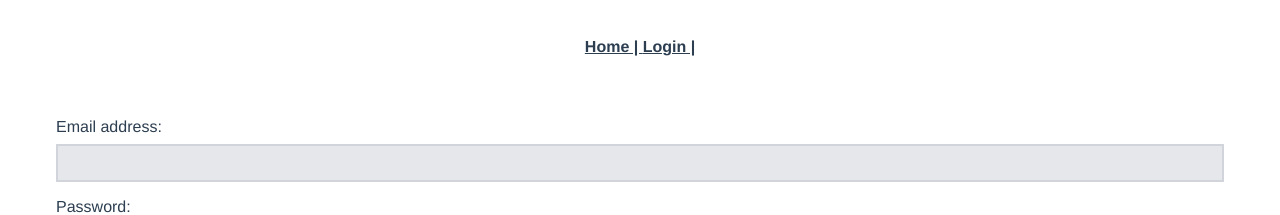
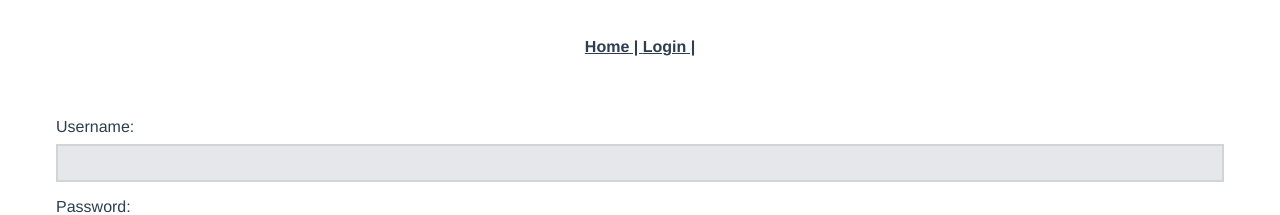
Before and after one commit to argusDob/routing-example1, a Vue app: page /login in a window 1280 px wide. Shown: the top 215 px of the page. Built offline with nearby package versions, Linux system fonts and the light colour scheme.

Commit message:
input-text-form-config

```diff
--- a/src/components/LoginForm/login.form.config.js
+++ b/src/components/LoginForm/login.form.config.js
@@ -1,16 +1,16 @@
 export default function getFormConfig() {
   const fields = [
     {
-      type: 'email',
-      format: 'email',
-      label: 'Email address:',
-      name: 'email',
+      type: 'text',
+      format: 'text',
+      label: 'Username:',
+      name: 'username',
     },
     {
       type: 'password',
       minLength: 6,
       label: 'Password:',
-      name: 'Password',
+      name: 'password',
     },
   ];
   return fields;
```
